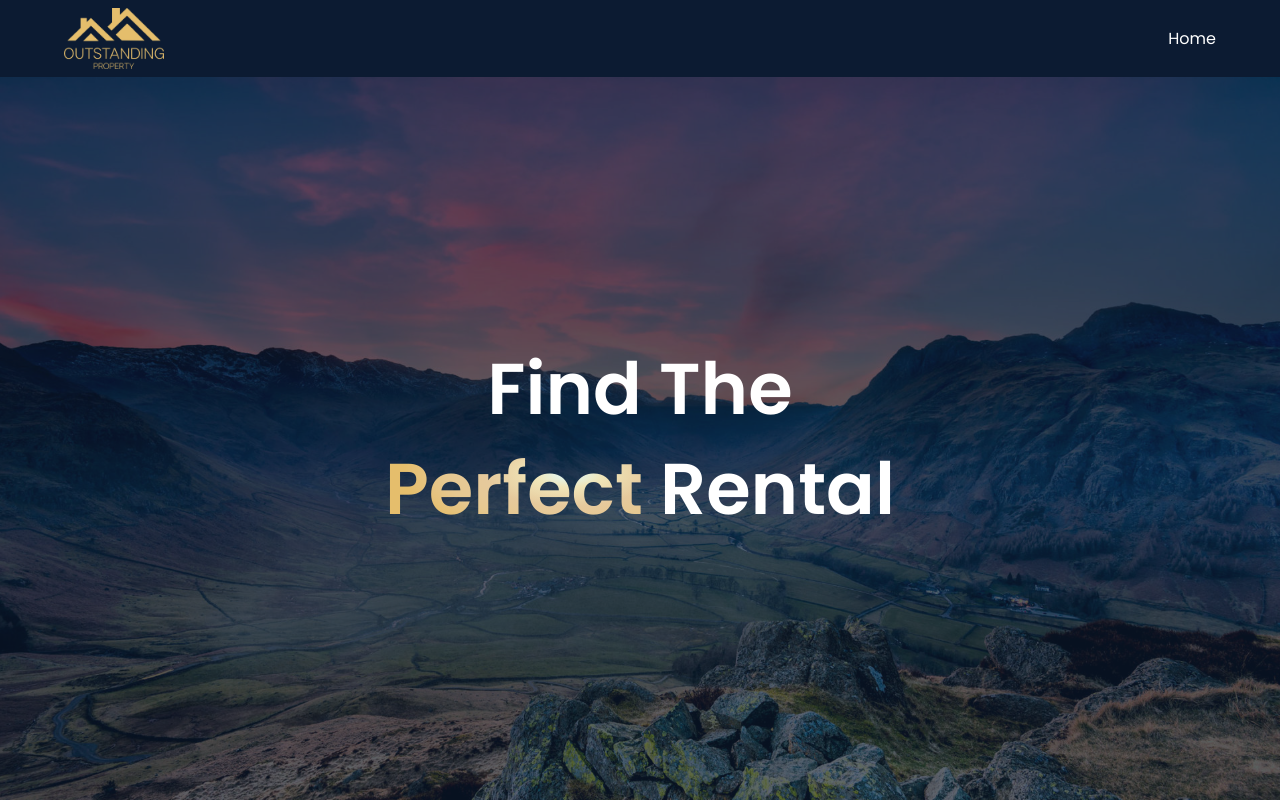
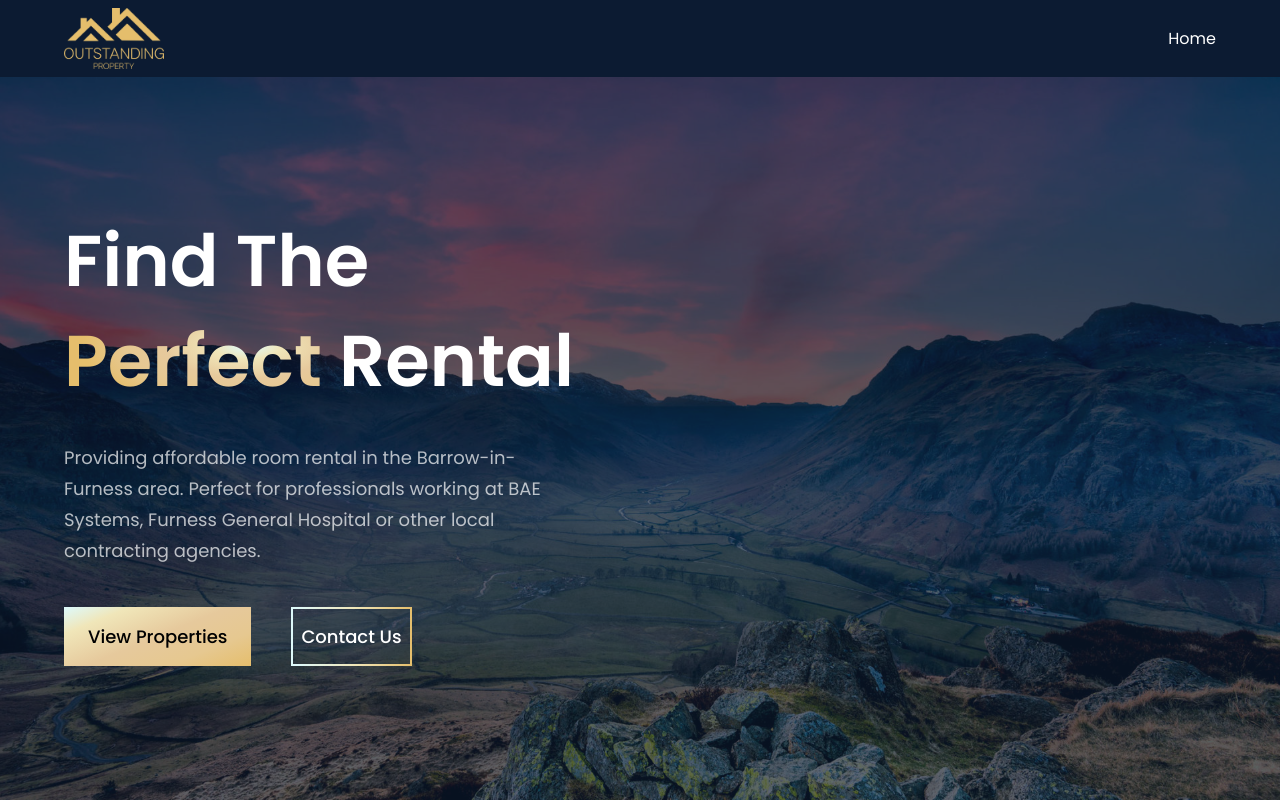
Before and after one commit to Jack-Camo/react-property-website, a React (Vite) app: page / in a window 1280 px wide. Built offline with nearby package versions, Linux system fonts and the light colour scheme.

Commit message:
feat: create button component with transparent styling
- other minor hero styling improvemnts

```diff
--- /dev/null
+++ b/src/components/Button.jsx
@@ -0,0 +1,19 @@
+import React from 'react';
+
+const Button = ({
+  text,
+  styles = "", // Additional styles (if any)
+  textColor = "text-black", // Text color
+}) => {
+
+  return (
+    <button
+      type="button"
+      className={`font-poppins font-medium text-[18px] outline-none py-4 px-6 ${styles} ${textColor} border-gold-gradient`}
+    >
+      {text}
+    </button>
+  );
+}
+
+export default Button;
--- a/src/components/Hero.jsx
+++ b/src/components/Hero.jsx
@@ -1,9 +1,10 @@
 import styles from "../style";
 import { lake_district_langdales } from "../assets";
+import Button from "./Button";
 
 const Hero = () => {
   return (
-    <section id="home" className={`flex flex-col flex-1 h-full w-full`}>
+    <section id="home" className={`flex flex-1 h-full w-full`}>
       <div className={`flex-1 flex ${styles.flexCenter} relative`}>
         <img
           src={lake_district_langdales}
@@ -13,11 +14,26 @@ const Hero = () => {
 
         <div className="absolute top-0 left-0 w-full h-full bg-primary bg-opacity-65 z-10" />
 
-        <div className={`flex ${styles.boxWidth} ${styles.flexCenter} z-20 xl:px-0 sm:px-16 px-6 text-center`}>
+        <div className={`z-20  ${styles.boxWidth} flex-col xl:px-0 sm:px-16 px-6 `}>
+
           <h1 className='font-poppins font-semibold ss:text-[72px] text-[52px] text-white ss:leading-[100px] leading-[75px]'>
             Find The <br className='sm:block hidden'/> {" "}
             <span className='text-gradient-gold'>Perfect</span> Rental
           </h1>
+
+          <p className={`${styles.paragraph} max-w-[520px] mt-8`}>Providing affordable room rental in the Barrow-in-Furness area. Perfect for professionals working at BAE Systems, Furness General Hospital or other local contracting agencies.</p>
+
+          <div className="flex flex-row mt-10">
+            <Button
+              text={"View Properties"}
+              styles={`bg-gold-gradient`}
+            />
+            <Button
+              text={"Contact Us"}
+              styles={`ml-10 bg-gold-grad-button`}
+              textColor="text-white"
+            />
+          </div>
         </div>
       </div>
     </section>
--- a/src/components/index.js
+++ b/src/components/index.js
@@ -1,7 +1,9 @@
 import Navbar from "./Navbar";
 import Hero from "./Hero";
+import Button from "./Button";
 
 export {
     Navbar,
-    Hero
+    Hero,
+    Button
 };
--- a/src/index.css
+++ b/src/index.css
@@ -59,6 +59,40 @@
     #5ce1e6 51.94%,
     #33bbcf 90.29%
   );
+}
+
+.bg-gold-gradient {
+  background: linear-gradient(
+    157.81deg,
+    #def9fa 1%,
+    #f0e6b9 20%,
+    #e6c99c 50%,
+    #e6c890 75%,
+    #e5be6c 100%
+  );
+}
+
+.bg-gold-grad-button {
+  padding: 10px;
+  display: inline-block;
+  position: relative;
+  z-index: 0;
+}
+.bg-gold-grad-button:before {
+  content: "";
+  position: absolute;
+  z-index: -1;
+  inset: 0;
+  padding: 2px; /* the border thickness */
+  background: linear-gradient(
+    to right,
+    #def9fa 5%,
+    #f0e6b9,
+    #e5be6c
+  );
+  mask:
+   linear-gradient(#000 0 0) exclude,
+   linear-gradient(#000 0 0) content-box;
 }
 
 .bg-black-gradient {
```
